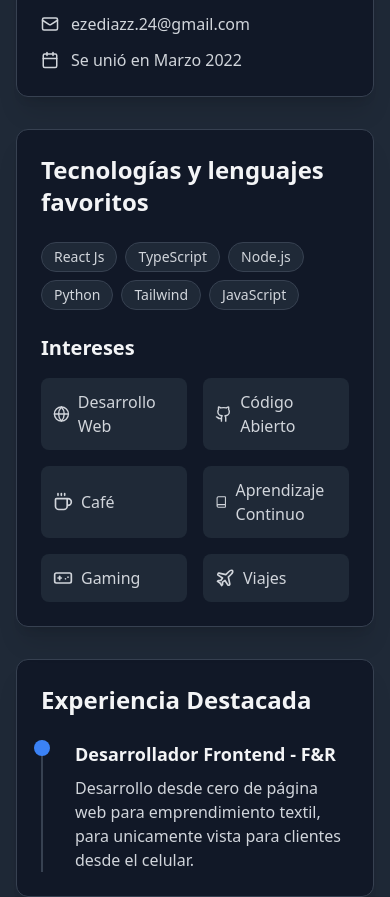
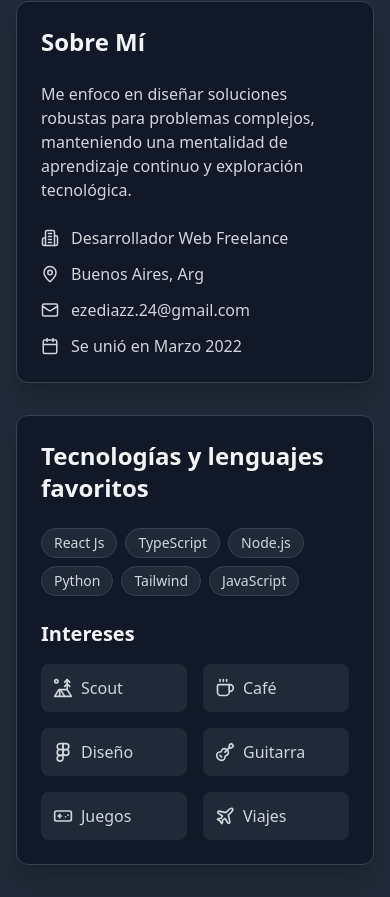
Before and after one commit to 35Oz/myportfolio, a React (Vite) app: page / in a window 390 px wide. Shown: the part 820-1717 px from the top of the page. Built offline with nearby package versions, Linux system fonts and the light colour scheme.

Commit message:
changing about me section

```diff
--- a/package.json
+++ b/package.json
@@ -10,10 +10,12 @@
     "preview": "vite preview"
   },
   "dependencies": {
+    "@hello-pangea/dnd": "^18.0.1",
     "@types/react-router-dom": "^5.3.3",
     "framer-motion": "^11.13.5",
     "lucide-react": "^0.468.0",
     "react": "^18.3.1",
+    "react-beautiful-dnd": "^13.1.1",
     "react-dom": "^18.3.1",
     "react-router-dom": "^7.1.1",
     "react-scroll": "^1.9.0"
@@ -21,6 +23,7 @@
   "devDependencies": {
     "@eslint/js": "^9.15.0",
     "@types/react": "^18.3.12",
+    "@types/react-beautiful-dnd": "^13.1.8",
     "@types/react-dom": "^18.3.1",
     "@types/react-scroll": "^1.8.10",
     "@vitejs/plugin-react": "^4.3.4",
--- a/src/Pages/About-me.tsx
+++ b/src/Pages/About-me.tsx
@@ -1,7 +1,31 @@
-import { Calendar, MapPin, Building2, Mail, Github, Globe, Coffee, Book, Gamepad, Plane} from 'lucide-react';
-import Stats from '../components/UI/Stats';
+import React, { useState } from 'react';
+import { DragDropContext, Droppable, Draggable } from '@hello-pangea/dnd';
+import {
+  Calendar,
+  MapPin,
+  Building2,
+  Mail,
+  TentTree,
+  Figma,
+  Coffee,
+  Guitar,
+  Gamepad,
+  Plane,
+} from 'lucide-react';
 
-const About = () => {
+interface Section {
+  id: string;
+  type: string;
+  content: React.ReactNode | null;
+}
+
+interface AboutSkillsSection {
+  id: string;
+  type: 'about' | 'skills';
+  content: React.ReactNode;
+}
+
+function App() {
   const personalInfo = [
     { icon: <Building2 size={18} />, text: 'Desarrollador Web Freelance' },
     { icon: <MapPin size={18} />, text: 'Buenos Aires, Arg' },
@@ -10,15 +34,20 @@ const About = () => {
   ];
 
   const skills = [
-    'React Js', 'TypeScript', 'Node.js', 'Python', 'Tailwind', 'JavaScript'
+    'React Js',
+    'TypeScript',
+    'Node.js',
+    'Python',
+    'Tailwind',
+    'JavaScript',
   ];
 
   const interests = [
-    { icon: <Globe size={20} />, text: 'Desarrollo Web' },
-    { icon: <Github size={20} />, text: 'Código Abierto' },
+    { icon: <TentTree size={20} />, text: 'Scout' },
     { icon: <Coffee size={20} />, text: 'Café' },
-    { icon: <Book size={20} />, text: 'Aprendizaje Continuo' },
-    { icon: <Gamepad size={20} />, text: 'Gaming' },
+    { icon: <Figma size={20} />, text: 'Diseño' },
+    { icon: <Guitar  size={20} />, text: 'Guitarra' },
+    { icon: <Gamepad size={20} />, text: 'Juegos' },
     { icon: <Plane size={20} />, text: 'Viajes' },
   ];
 
@@ -28,59 +57,67 @@ const About = () => {
     { label: 'Repositorios', value: '4' },
   ];
 
-
-  return (
-    <div className="max-w-4xl space-y-8">
-      {/* mobile view*/}
-
-
-      <div className="md:hidden space-y-6 bg-gray-900 rounded-xl border border-gray-700 p-6">
-      <div className="flex flex-col">
-        <div className="text-center mb-6">
-          <div className="w-52 h-52 rounded-full overflow-hidden border-4 border-gray-700 mx-auto">
-            <img
-              src="https://i.postimg.cc/BvgJXH22/Screenshot-2024-11-23-164653.png"
-              alt="Profile"
-              className="w-full h-full object-cover"
-            />
-          </div>
-          <h1 className="text-2xl font-bold text-gray-100 mt-4">Ezequiel Díaz</h1>
-          <p className="text-gray-400">@350z</p>
-      </div>
-
-        <Stats stats={stats} />
-      </div>
-    </div>
-
-      {/*PC view*/}
-      <div className="hidden md:block bg-gray-900 rounded-xl p-8 shadow-xl">
-        <h1 className="text-4xl font-bold mb-4">¡Hola! 👋</h1>
+  const [sections, setSections] = useState<Section[]>([
+    {
+      id: 'greeting',
+      type: 'greeting',
+      content: (
+        <div className="bg-gray-900 rounded-xl border border-gray-700 p-8 shadow-xl">
+          <h1 className="text-4xl font-bold mb-4 text-gray-100">¡Hola! 👋</h1>
           <p className="text-xl text-gray-100">
             Soy un Desarrollador Web y me especializo en React Js con TypeScript.
           </p>
         </div>
+      ),
+    },
+    {
+      id: 'about-skills',
+      type: 'about-skills',
+      content: null,
+    },
+    {
+      id: 'experience',
+      type: 'experience',
+      content: null,
+    },
+  ]);
 
-      <div className="grid md:grid-cols-2 gap-8">
-        <div className="bg-gray-900 rounded-xl border border-gray-700 p-6 shadow-xl">
+  const [aboutSkillsSections, setAboutSkillsSections] = useState<AboutSkillsSection[]>([
+    {
+      id: 'about',
+      type: 'about',
+      content: (
+        <div className="bg-gray-900 rounded-xl border border-gray-700 p-6 shadow-xl h-full">
           <h2 className="text-2xl font-bold mb-6 text-gray-100">Sobre Mí</h2>
           <div className="prose prose-invert">
             <p className="text-gray-300">
               Me enfoco en diseñar soluciones robustas para problemas complejos,
-            manteniendo una mentalidad de aprendizaje continuo y exploración tecnológica.
+              manteniendo una mentalidad de aprendizaje continuo y exploración
+              tecnológica.
             </p>
           </div>
           <div className="mt-6 space-y-3">
             {personalInfo.map((info, index) => (
-              <div key={index} className="flex items-center space-x-3 text-gray-300">
+              <div
+                key={index}
+                className="flex items-center space-x-3 text-gray-300"
+              >
                 {info.icon}
                 <span>{info.text}</span>
               </div>
             ))}
           </div>
         </div>
-
-        <div className="bg-gray-900 rounded-xl border border-gray-700 p-6 shadow-xl">
-          <h2 className="text-2xl font-bold mb-6 text-gray-100">Tecnologías y lenguajes favoritos</h2>
+      ),
+    },
+    {
+      id: 'skills',
+      type: 'skills',
+      content: (
+        <div className="bg-gray-900 rounded-xl border border-gray-700 p-6 shadow-xl h-full">
+          <h2 className="text-2xl font-bold mb-6 text-gray-100">
+            Tecnologías y lenguajes favoritos
+          </h2>
           <div className="flex flex-wrap gap-2">
             {skills.map((skill, index) => (
               <span
@@ -91,7 +128,9 @@ const About = () => {
               </span>
             ))}
           </div>
-          <h3 className="text-xl font-semibold mt-6 mb-4 text-gray-100">Intereses</h3>
+          <h3 className="text-xl font-semibold mt-6 mb-4 text-gray-100">
+            Intereses
+          </h3>
           <div className="grid grid-cols-2 gap-4">
             {interests.map((interest, index) => (
               <div
@@ -104,23 +143,172 @@ const About = () => {
             ))}
           </div>
         </div>
+      ),
+    },
+  ]);
+
+  const reorder = (list: any[], startIndex: number, endIndex: number) => {
+    const result = Array.from(list);
+    const [removed] = result.splice(startIndex, 1);
+    result.splice(endIndex, 0, removed);
+    return result;
+  };
+
+  const onDragEnd = (result: any) => {
+    if (!result.destination) return;
+
+    const { source, destination } = result;
+
+    // Handle main sections drag
+    if (source.droppableId === 'main-sections') {
+      const reorderedSections = reorder(
+        sections,
+        source.index,
+        destination.index
+      );
+      setSections(reorderedSections);
+    }
+
+    // Handle about-skills sections drag
+    if (source.droppableId === 'about-skills-sections' && destination.droppableId === 'about-skills-sections') {
+      const reorderedAboutSkills = reorder(
+        aboutSkillsSections,
+        source.index,
+        destination.index
+      );
+      setAboutSkillsSections(reorderedAboutSkills);
+    }
+  };
+
+  const renderSection = (section: Section) => {
+    switch (section.type) {
+      case 'greeting':
+        return section.content;
+      case 'about-skills':
+        return (
+          <DragDropContext onDragEnd={onDragEnd}>
+            <Droppable droppableId="about-skills-sections" direction="horizontal">
+              {(provided) => (
+                <div
+                  {...provided.droppableProps}
+                  ref={provided.innerRef}
+                  className="grid md:grid-cols-2 gap-8"
+                >
+                  {aboutSkillsSections.map((subSection, index) => (
+                    <Draggable
+                      key={subSection.id}
+                      draggableId={subSection.id}
+                      index={index}
+                    >
+                      {(provided) => (
+                        <div
+                          ref={provided.innerRef}
+                          {...provided.draggableProps}
+                          {...provided.dragHandleProps}
+                          className="cursor-move h-full group relative"
+                        >
+
+                          {subSection.content}
                         </div>
-
-      <div className="bg-gray-900 rounded-xl border border-gray-700 p-6 shadow-xl">
-        <h2 className="text-2xl font-bold mb-6 text-gray-100">Experiencia Destacada</h2>
+                      )}
+                    </Draggable>
+                  ))}
+                  {provided.placeholder}
+                </div>
+              )}
+            </Droppable>
+          </DragDropContext>
+        );
+      case 'experience':
+        return (
+          <div className="bg-gray-900 rounded-xl border border-gray-700 p-6 shadow-xl ">
+            <h2 className="text-2xl font-bold mb-6 text-gray-100">
+              Experiencia Destacada
+            </h2>
             <div className="space-y-6">
               <div className="relative pl-8 border-l-2 border-gray-700">
                 <div className="absolute w-4 h-4 bg-blue-500 rounded-full -left-[9px] top-0"></div>
-            <h3 className="text-lg font-semibold text-gray-100">Desarrollador Frontend - F&R</h3>
+                <h3 className="text-lg font-semibold text-gray-100">
+                  Desarrollador Frontend - F&R
+                </h3>
                 <p className="text-gray-300 mt-2">
-              Desarrollo desde cero de página web para emprendimiento textil, para unicamente vista para
-              clientes desde el celular.
+                  Desarrollo desde cero de página web para emprendimiento textil,
+                  para unicamente vista para clientes desde el celular.
                 </p>
               </div>
             </div>
           </div>
+        );
+      default:
+        return null;
+    }
+  };
+
+  return (
+    <div className="min-h-screen ">
+      {/* Mobile View */}
+      <div className="md:hidden space-y-6 bg-gray-900 rounded-xl border border-gray-700 p-6 mb-8">
+        <div className="flex flex-col">
+          <div className="text-center mb-6">
+            <div className="w-52 h-52 rounded-full overflow-hidden border-4 border-gray-700 mx-auto">
+              <img
+                src="https://i.postimg.cc/BvgJXH22/Screenshot-2024-11-23-164653.png"
+                alt="Profile"
+                className="w-full h-full object-cover"
+              />
+            </div>
+            <h1 className="text-2xl font-bold text-gray-100 mt-4">
+              Ezequiel Díaz
+            </h1>
+            <p className="text-gray-400">@350z</p>
+          </div>
+          <div className="grid grid-cols-3 gap-4 text-center">
+            {stats.map((stat, index) => (
+              <div key={index}>
+                <p className="text-xl font-bold text-gray-100">{stat.value}</p>
+                <p className="text-sm text-gray-400">{stat.label}</p>
+              </div>
+            ))}
+          </div>
+        </div>
+      </div>
+
+      {/* PC View with Drag and Drop */}
+      <DragDropContext onDragEnd={onDragEnd}>
+        <Droppable droppableId="main-sections">
+          {(provided) => (
+            <div
+              {...provided.droppableProps}
+              ref={provided.innerRef}
+              className="max-w-4xl mx-auto space-y-8 "
+            >
+              <div className="flex items-center justify-between">
+                <h1 className="text-3xl font-bold text-gray-100">Sobre Mí</h1>
+              </div>
+              {sections.map((section, index) => (
+                <Draggable key={section.id} draggableId={section.id} index={index}>
+                  {(provided) => (
+                    <div
+                      ref={provided.innerRef}
+                      {...provided.draggableProps}
+                      {...provided.dragHandleProps}
+                      className="cursor-move group relative"
+                    >
+                      <div className="opacity-0 group-hover:opacity-100 transition-opacity absolute -top-10 left-1/2 -translate-x-1/2 bg-gray-800 text-white px-4 py-2 rounded-lg text-sm whitespace-nowrap">
+                        ¡Puedes mover esta sección!
+                      </div>
+                      {renderSection(section)}
+                    </div>
+                  )}
+                </Draggable>
+              ))}
+              {provided.placeholder}
+            </div>
+          )}
+        </Droppable>
+      </DragDropContext>
     </div>
   );
-};
+}
 
-export default About;
+export default App;
--- a/src/Pages/Education.tsx
+++ b/src/Pages/Education.tsx
@@ -53,7 +53,7 @@ const Education: React.FC = () => {
   ];
 
   return (
-    <div className="max-w-4xl ">
+    <div className="max-w-4xl mx-auto">
       <h1 className="text-3xl font-bold mb-8">Educación</h1>
 
       <div className="space-y-8">
--- a/src/Pages/Portfolio.tsx
+++ b/src/Pages/Portfolio.tsx
@@ -16,7 +16,7 @@ const PortFolio: React.FC = () => {
       languageColor3: 'bg-purple-500',
       language4:'three.js',
       languageColor4: 'bg-black',
-      imgDemostration: 'https://i.postimg.cc/DymStYrB/sneakerhub.png',
+      imgDemostration: 'https://i.postimg.cc/zvQG3j1n/sneaker-Hub.png',
       refGithub:'https://github.com/35Oz/sneakerhub.git',
       refToWeb:'https://sneakersshub.netlify.app'
     },
@@ -66,7 +66,7 @@ const PortFolio: React.FC = () => {
   ]
 
   return (
-    <div className="max-w-4xl">
+    <div className="max-w-4xl mx-auto">
       <div className="flex items-center justify-between mb-8">
         <h1 className="text-3xl font-bold text-gray-100">Portfolio</h1>
       </div>
```
Also changed, not shown: 1 other file (tests, documents, lock files or other folders). Lines whose indentation alone changed are shown as unchanged.
